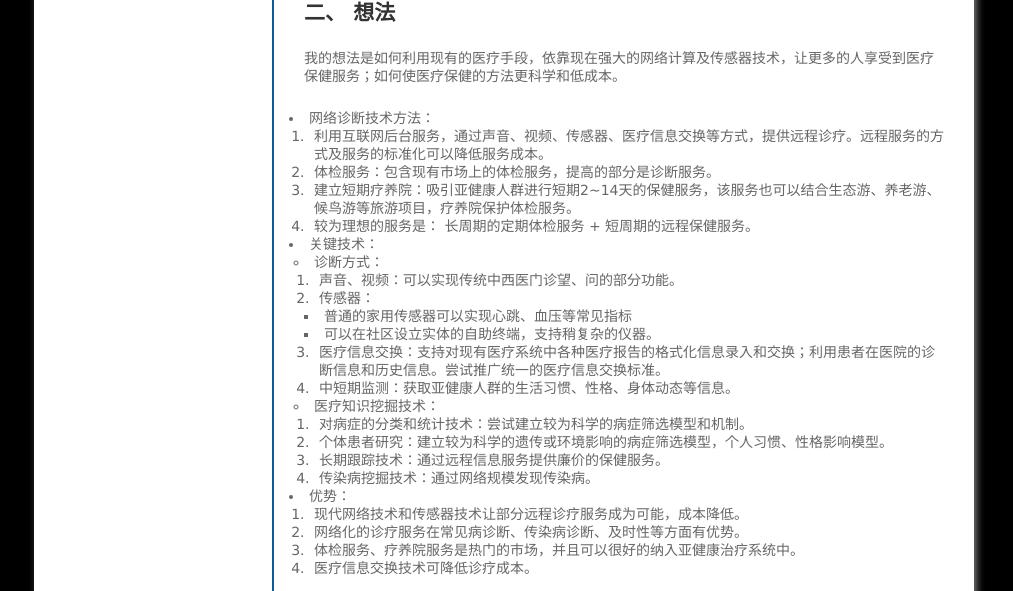
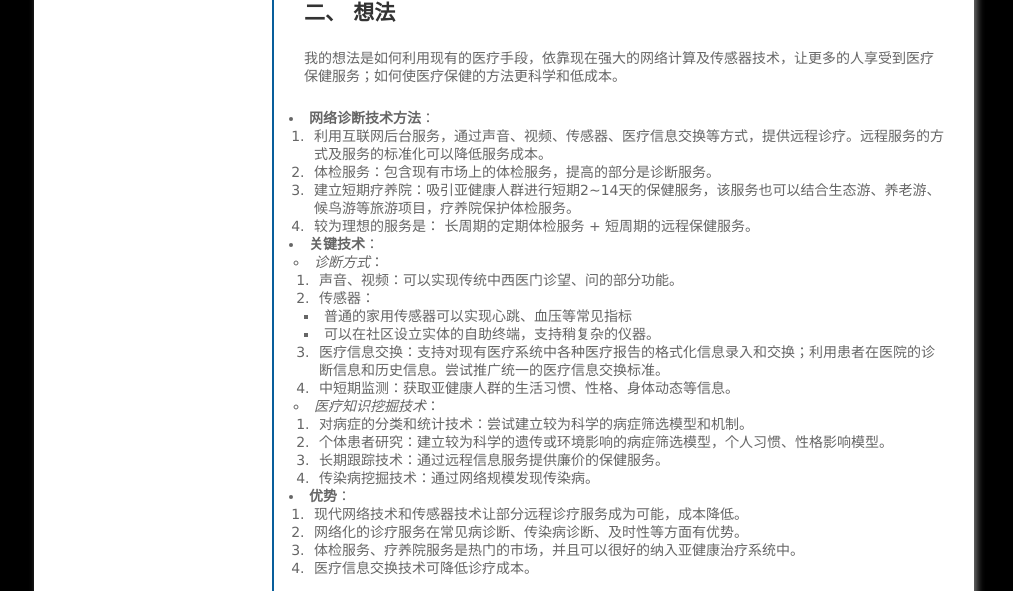
Before and after one commit to huangdong99/huangdong99.github.com, a Jekyll site: the page built from _posts/2013-02-22-idea-sub-health.md, in a window 1280 px wide. Shown: the part 741-1332 px from the top of the page, without its empty margins (136-1149 px from the left). Built offline with Jekyll 4.4.1, drawn with Linux system fonts in a browser that asks for light colours; Markdown is read by kramdown in place of the engine named in the settings.

Commit message:
修改新想法-亚健康：加重颜色

```diff
--- a/_config.yml
+++ b/_config.yml
@@ -4,6 +4,7 @@ auto: true
 server_port: 4000
 pygments: true
 markdown: redcarpet
+#markdown: rdiscount
 permalink: date
 safe: false
 
--- a/_posts/2013-02-22-idea-sub-health.md
+++ b/_posts/2013-02-22-idea-sub-health.md
@@ -22,27 +22,27 @@ tags: 亚健康 中医 西医 保健 网络诊疗 远程诊疗
 ---------------
 我的想法是如何利用现有的医疗手段，依靠现在强大的网络计算及传感器技术，让更多的人享受到医疗保健服务；如何使医疗保健的方法更科学和低成本。
 
-- 网络诊断技术方法：
+- **网络诊断技术方法**：
     1. 利用互联网后台服务，通过声音、视频、传感器、医疗信息交换等方式，提供远程诊疗。远程服务的方式及服务的标准化可以降低服务成本。
     2. 体检服务：包含现有市场上的体检服务，提高的部分是诊断服务。
     3. 建立短期疗养院：吸引亚健康人群进行短期2~14天的保健服务，该服务也可以结合生态游、养老游、候鸟游等旅游项目，疗养院保护体检服务。
     4. 较为理想的服务是： 长周期的定期体检服务 + 短周期的远程保健服务。
 
-- 关键技术：
-    - 诊断方式：
+- **关键技术**：
+    - *诊断方式*：
         1. 声音、视频：可以实现传统中西医门诊望、问的部分功能。
         2. 传感器：
             - 普通的家用传感器可以实现心跳、血压等常见指标
             - 可以在社区设立实体的自助终端，支持稍复杂的仪器。
         3. 医疗信息交换：支持对现有医疗系统中各种医疗报告的格式化信息录入和交换；利用患者在医院的诊断信息和历史信息。尝试推广统一的医疗信息交换标准。
         4. 中短期监测：获取亚健康人群的生活习惯、性格、身体动态等信息。
-    - 医疗知识挖掘技术：
+    - *医疗知识挖掘技术*：
         1. 对病症的分类和统计技术：尝试建立较为科学的病症筛选模型和机制。
         2. 个体患者研究：建立较为科学的遗传或环境影响的病症筛选模型，个人习惯、性格影响模型。
         3. 长期跟踪技术：通过远程信息服务提供廉价的保健服务。
         4. 传染病挖掘技术：通过网络规模发现传染病。
 
-- 优势：
+- **优势**：
     1. 现代网络技术和传感器技术让部分远程诊疗服务成为可能，成本降低。
     2. 网络化的诊疗服务在常见病诊断、传染病诊断、及时性等方面有优势。
     3. 体检服务、疗养院服务是热门的市场，并且可以很好的纳入亚健康治疗系统中。
```
